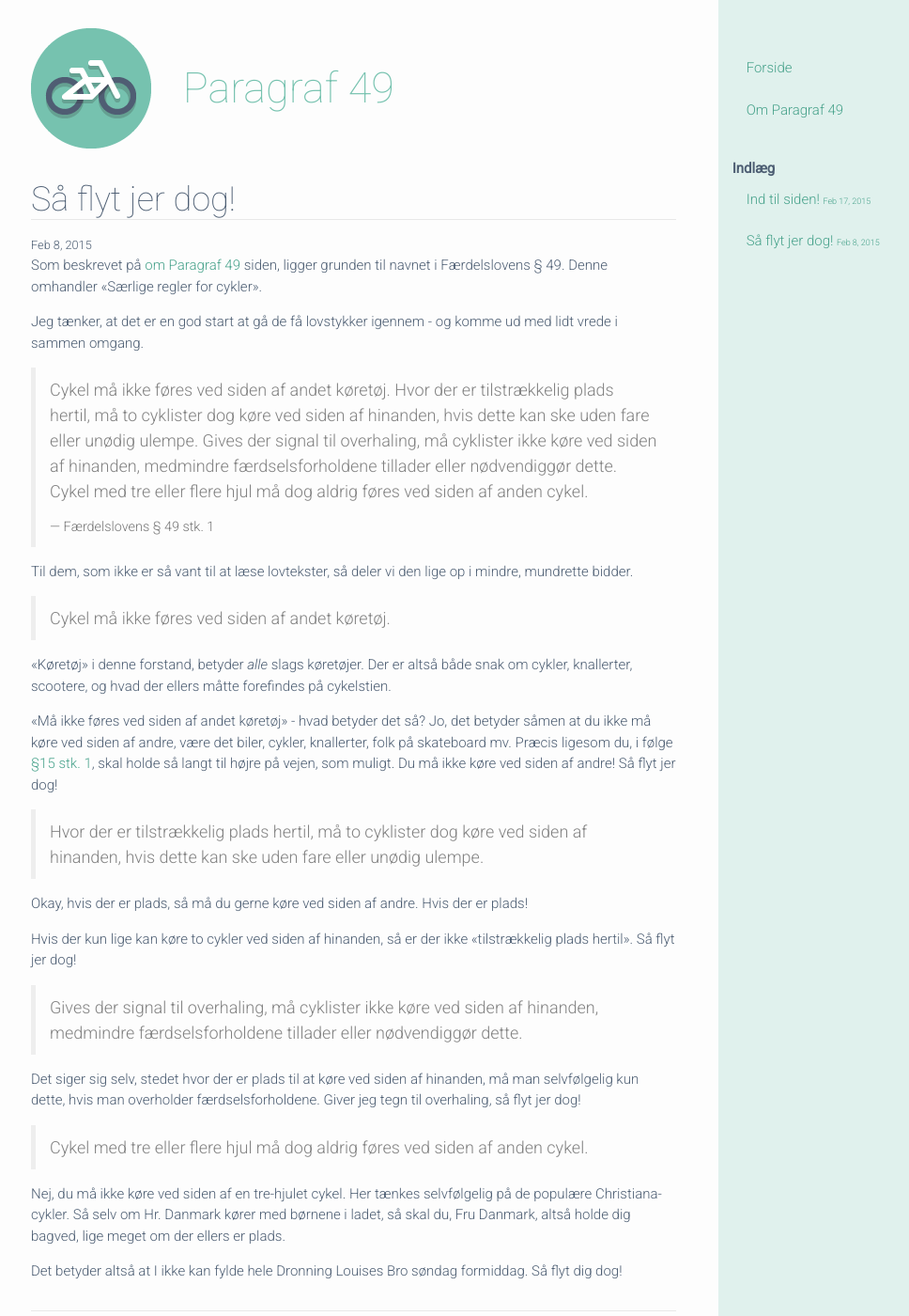
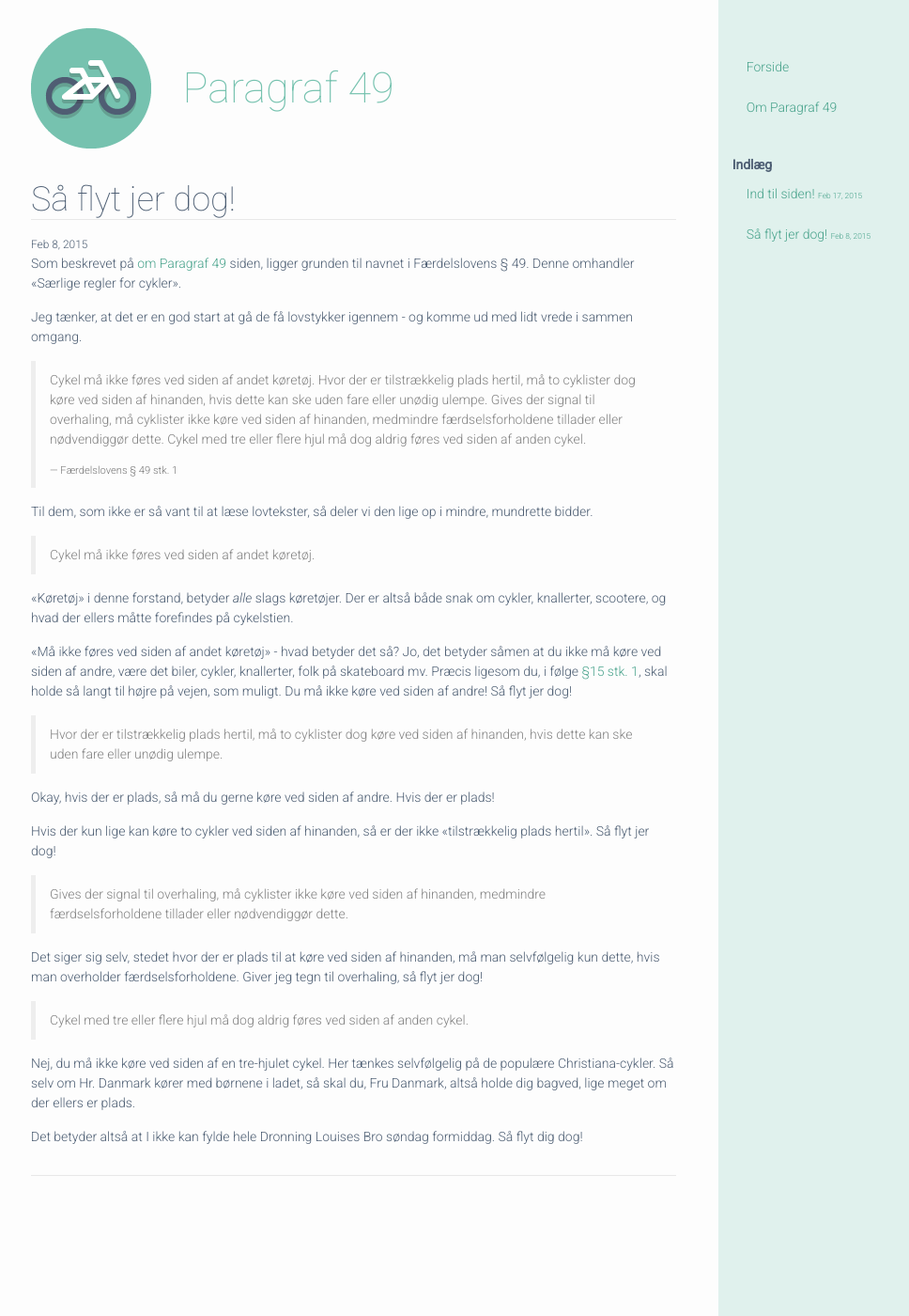
Before and after one commit to omegahm/paragraf49, a Jekyll site: the page built from _posts/2015-02-08-saa-flyt-jer-dog.md, in a window 1280 px wide and 1400 px high. Shown: the whole window at 94% size, without its empty margins (302-1270 px from the left). Built offline with Jekyll 4.4.1, drawn with Linux system fonts in a browser that asks for light colours; nearby versions of some CDN libraries.

Commit message:
Fiddle with font-size

```diff
--- a/_sass/_base.sass
+++ b/_sass/_base.sass
@@ -51,7 +51,7 @@ a
 blockquote
   color: $grey-color
   padding-left: $spacing-unit / 2
-  font-size: 18px
+  font-size: $base-font-size
 
 blockquote > :last-child
   margin-bottom: 0
--- a/assets/stylesheets/main.sass
+++ b/assets/stylesheets/main.sass
@@ -4,7 +4,7 @@
 
 // Our variables
 $base-font-family: "Roboto", "Helvetica Neue", Helvetica, Arial, sans-serif
-$base-font-size:   15px
+$base-font-size:   14px
 $small-font-size:  $base-font-size * 0.875
 $base-line-height: 1.5
 
```
